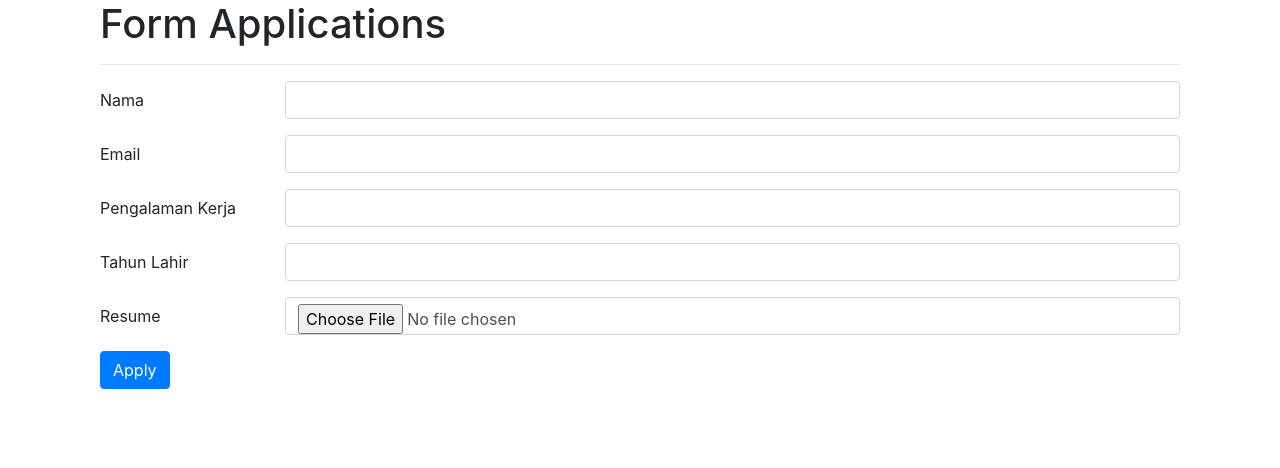
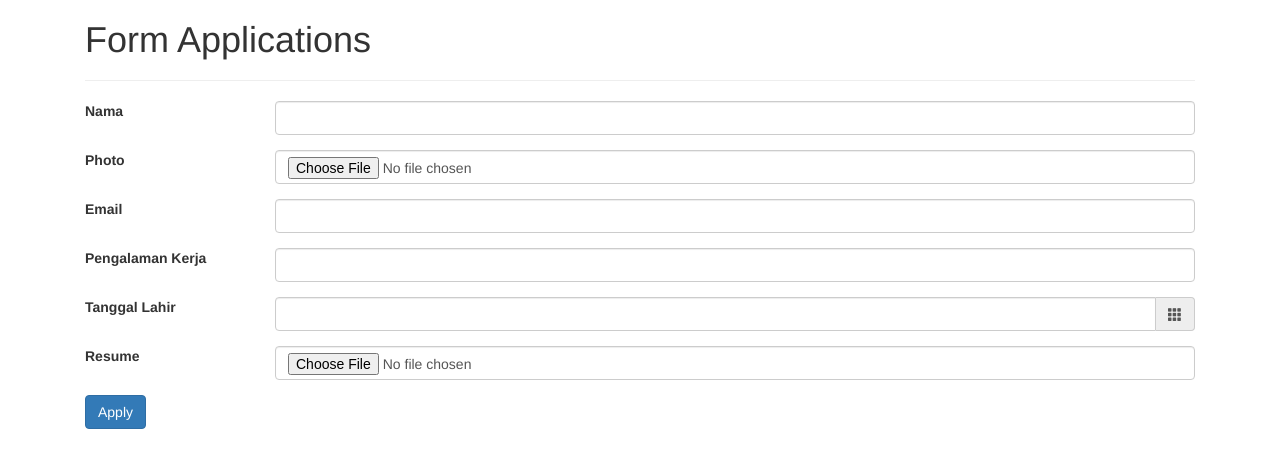
Before and after one commit to faisalburhanudin/pyerp, a Flask app: page / in a window 1280 px wide. Shown: the top 468 px of the page. Run offline with Flask 2, Linux system fonts and the light colour scheme; the visitor is signed in with stand-in values (Sample User, id 1); some libraries are stand-ins or nearby versions.

Commit message:
add application

```diff
--- a/erp/app.py
+++ b/erp/app.py
@@ -1,3 +1,5 @@
+import os
+
 from flask import Flask
 from erp.view import admin, employee, reward_punish, application
 from erp.model import db
@@ -5,10 +7,14 @@ from flask_login import LoginManager
 from erp.model import Users
 from erp.auth import bcrypt
 
+CURRENT_DIR = os.path.dirname(os.path.realpath(__file__))
+
 
 class Config(object):
     SQLALCHEMY_TRACK_MODIFICATIONS = False
     SQLALCHEMY_DATABASE_URI = 'mysql://root:root@127.0.0.1/erp'
+
+    UPLOAD_FOLDER = os.path.join(CURRENT_DIR, 'uploads')
 
 
 login_manager = LoginManager()
--- a/erp/templates/form-application.html
+++ b/erp/templates/form-application.html
@@ -8,6 +8,9 @@
     <!-- Bootstrap Core CSS -->
     <link href="/static/admin/vendor/bootstrap/css/bootstrap.min.css" rel="stylesheet">
 
+    <link href="https://cdnjs.cloudflare.com/ajax/libs/bootstrap-datepicker/1.8.0/css/bootstrap-datepicker.min.css"
+          rel="stylesheet">
+
     <title>Applications</title>
 </head>
 <body>
@@ -17,33 +20,44 @@
         <hr>
         <form enctype="multipart/form-data" method="post" action="/">
             <div class="form-group row">
-                <label for="nama" class="col-sm-2 col-form-label">Nama</label>
+                <label for="name" class="col-sm-2 col-form-label">Nama</label>
                 <div class="col-sm-10">
-                    <input type="text" class="form-control" id="nama">
+                    <input type="text" name="name" class="form-control" id="name">
+                </div>
+            </div>
+            <div class="form-group row">
+                <label for="photo" class="col-sm-2 col-form-label">Photo</label>
+                <div class="col-sm-10">
+                    <input type="file" name="photo" class="form-control" id="photo">
                 </div>
             </div>
             <div class="form-group row">
                 <label for="email" class="col-sm-2 col-form-label">Email</label>
                 <div class="col-sm-10">
-                    <input type="email" class="form-control" id="email">
+                    <input type="email" name="email" class="form-control" id="email">
                 </div>
             </div>
             <div class="form-group row">
-                <label for="pengalaman" class="col-sm-2 col-form-label">Pengalaman Kerja</label>
+                <label for="year_experience" class="col-sm-2 col-form-label">Pengalaman Kerja</label>
                 <div class="col-sm-10">
-                    <input type="text" class="form-control" id="pengalaman">
+                    <input type="text" name="year_experience" class="form-control" id="year_experience">
                 </div>
             </div>
             <div class="form-group row">
-                <label for="tahun" class="col-sm-2 col-form-label">Tahun Lahir</label>
+                <label for="birthday" class="col-sm-2 col-form-label">Tanggal Lahir</label>
                 <div class="col-sm-10">
-                    <input type="text" class="form-control" id="tahun">
+                    <div class="input-group date" data-provide="datepicker">
+                        <input type="text" class="form-control" name="birthday" id="birthday">
+                        <div class="input-group-addon">
+                            <span class="glyphicon glyphicon-th"></span>
+                        </div>
+                    </div>
                 </div>
             </div>
             <div class="form-group row">
                 <label for="resume" class="col-sm-2 col-form-label">Resume</label>
                 <div class="col-sm-10">
-                    <input type="file" class="form-control" id="resume">
+                    <input type="file" name="resume" class="form-control" id="resume">
                 </div>
             </div>
             <div class="form-group row">
@@ -63,5 +77,13 @@
 <!-- Bootstrap Core JavaScript -->
 <script src="/static/admin/vendor/bootstrap/js/bootstrap.min.js"></script>
 
+<script src="https://cdnjs.cloudflare.com/ajax/libs/bootstrap-datepicker/1.8.0/js/bootstrap-datepicker.min.js"></script>
+
+<script>
+    $('.datepicker').datepicker({
+        format: 'Y-m-d',
+    );
+</script>
+
 </body>
 </html>
--- a/erp/view/application.py
+++ b/erp/view/application.py
@@ -1,8 +1,32 @@
-from flask import Blueprint, render_template
+import datetime
+
+from flask import Blueprint, render_template, request
+
+from erp.model import Application, db
 
 bp = Blueprint('application', __name__)
 
 
-@bp.route('/')
+@bp.route('/', methods=["POST", "GET"])
 def form_application():
+    if request.method == "POST":
+        name = request.form.get("name")
+        photo = request.files.get("photo")
+        email = request.form.get("email")
+        year_experience = request.form.get("year_experience")
+        birthday = request.form.get("birthday")
+        birthday = datetime.datetime.strptime(birthday, '%m/%d/%Y').strftime('%Y-%m/%d')
+        resume = request.files.get("resume")
+
+        app = Application()
+        app.name = name
+        app.set_photo(file=photo)
+        app.email = email
+        app.year_experience = year_experience
+        app.birthday = birthday
+        app.set_resume(file=resume)
+
+        db.session.add(app)
+        db.session.commit()
+
     return render_template('form-application.html')
```
Also changed, not shown: erp/model.py (+29 -1 lines), 1 other file.
